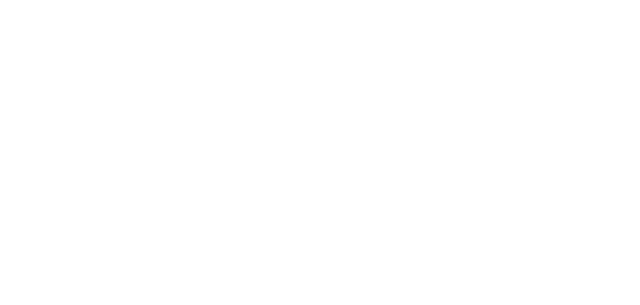
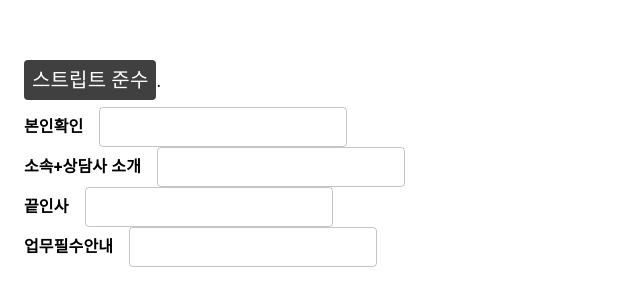
Before and after one commit to Chanyoung3/SalesScoreAI, a React (Create React App) app in the folder frontend/: page /detail in a window 1280 px wide. Before the commit this address had no page. Shown: the part 249-554 px from the top of the page, without its empty margins (0-640 px from the left). Built offline with nearby package versions, Linux system fonts and the light colour scheme.

Commit message:
notebook

```diff
--- a/frontend/src/App.js
+++ b/frontend/src/App.js
@@ -5,6 +5,7 @@
 import Login from './components/Login';
 import Consultations from './components/consultations';
 import Evaluation from './components/evaluation';
+import Detail from './components/detail';
 
 const queryClient = new QueryClient();
 
@@ -28,6 +29,10 @@
               path="/evaluation"
               element={<Evaluation />}
             />
+            <Route
+              path="/detail"
+              element={<Detail />}
+            />
           </Routes>
         </BrowserRouter>
       </QueryClientProvider>
--- a/frontend/src/components/Login.js
+++ b/frontend/src/components/Login.js
@@ -17,7 +17,7 @@
 
   const handleLogin = (e) => {
     e.preventDefault();
-    // 서버 연결
+    // 서버 연결hh
      /*
     axios
       .post(process.env.REACT_APP_API_URL + "/auth/login", user, {
--- a/frontend/src/components/detail.js
+++ b/frontend/src/components/detail.js
@@ -1,18 +1,48 @@
 import React from "react";
-import { Dialog, DialogTitle, DialogContent, DialogActions, Button } from "@mui/material";
+import { TextField, Box, Typography, Grid } from "@mui/material";
 
-const Detail = ({ open, onClose, rowData }) => {
+function Detail({ identityInfo }) {
   return (
-    <Dialog open={open} onClose={onClose} fullWidth maxWidth="sm">
-      <DialogTitle>상세 정보</DialogTitle>
-      <DialogContent>
-        <pre>{JSON.stringify(rowData, null, 2)}</pre>
-      </DialogContent>
-      <DialogActions>
-        <Button onClick={onClose}>닫기</Button>
-      </DialogActions>
-    </Dialog>
+    <Box sx={{ mt: 3 }}>
+      <Typography variant="h6" gutterBottom
+      sx={{ color: 'white', backgroundColor: '#404040', display: 'inline-block', padding: '4px 8px', borderRadius: '4px' }}>
+        스트립트 준수
+      </Typography>.
+
+      <Grid container spacing={2} alignItems="center">
+        <Typography variant="subtitle1" fontWeight="bold">
+          본인확인
+        </Typography>
+        <Grid item xs={8}>
+          <TextField fullWidth variant="outlined" value={identityInfo} InputProps={{ readOnly: true }}size="small"/>
+        </Grid>
+      </Grid>
+      <Grid container spacing={2} alignItems="center">
+        <Typography variant="subtitle1" fontWeight="bold">
+          소속+상담사 소개
+        </Typography>
+        <Grid item xs={8}>
+          <TextField fullWidth variant="outlined" value={identityInfo} InputProps={{ readOnly: true }}size="small"/>
+        </Grid>
+      </Grid>
+      <Grid container spacing={2} alignItems="center">
+        <Typography variant="subtitle1" fontWeight="bold">
+          끝인사
+        </Typography>
+        <Grid item xs={8}>
+          <TextField fullWidth variant="outlined" value={identityInfo} InputProps={{ readOnly: true }}size="small"/>
+        </Grid>
+      </Grid>
+      <Grid container spacing={2} alignItems="center">
+        <Typography variant="subtitle1" fontWeight="bold">
+          업무필수안내
+        </Typography>
+        <Grid item xs={8}>
+          <TextField fullWidth variant="outlined" value={identityInfo} InputProps={{ readOnly: true }}size="small"/>
+        </Grid>
+      </Grid>
+    </Box>
   );
-};
+}
 
 export default Detail;
```
